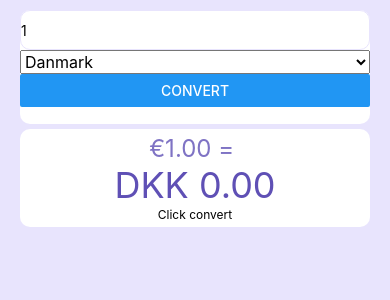
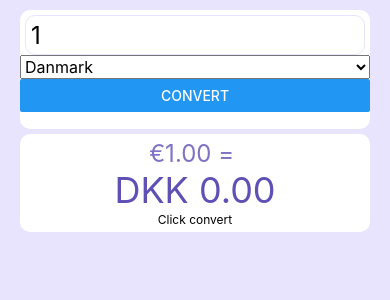
Before and after one commit to JanithaR/yas.life-casestudy, a React Native app in the folder YasLifeCaseStudy/: screen / in a window 390 px wide. Shown: the top 300 px of the page. Built offline with nearby package versions, Linux system fonts and the light colour scheme.

Commit message:
UI improvements

```diff
--- a/YasLifeCaseStudy/src/index.tsx
+++ b/YasLifeCaseStudy/src/index.tsx
@@ -158,7 +158,12 @@ const styles = StyleSheet.create({
 		height: 40,
 		borderColor: colors.backgroundColor,
 		borderWidth: 1,
-		borderRadius: 10
+		borderRadius: 10,
+		fontSize: 24,
+		marginLeft: 5,
+		marginTop: 5,
+		marginRight: 5,
+		padding: 5
 	},
 	convertButtonWrapper: { height: 50 }
 });
```
